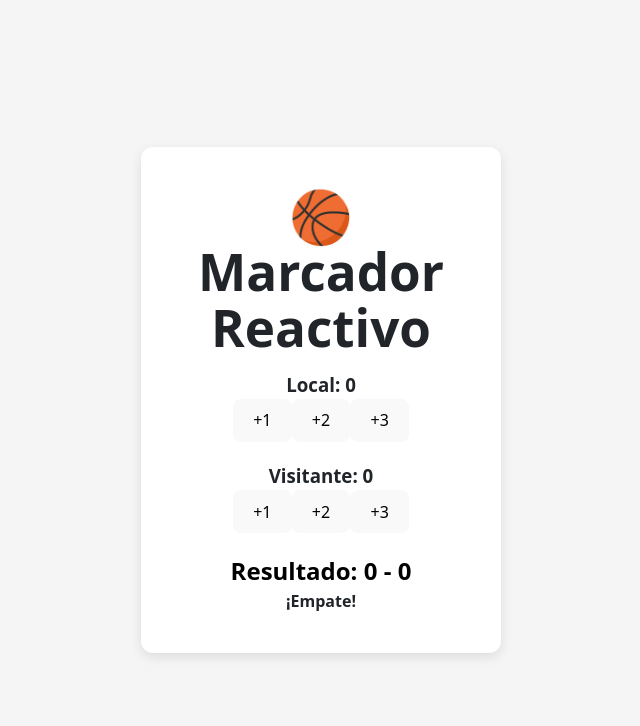
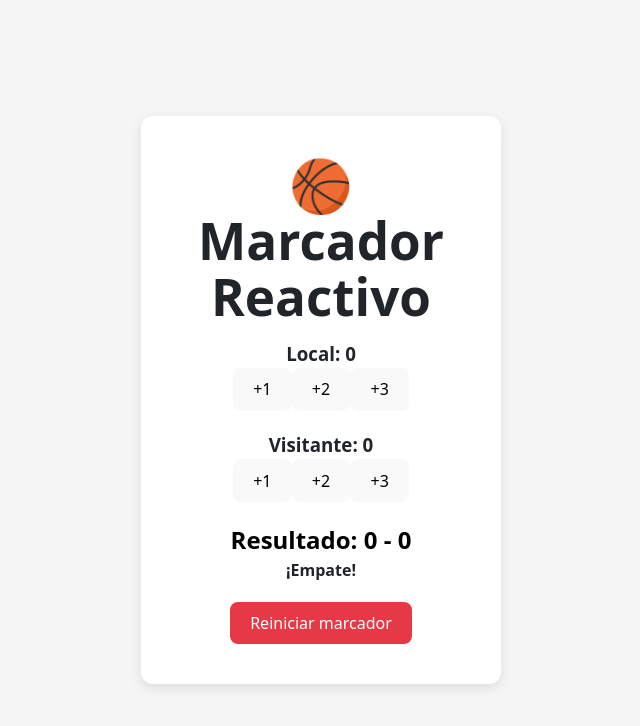
Before and after one commit to raulpra/DI, a React (Vite) app: page / in a window 1280 px wide. Shown: the top 726 px of the page, without its empty margins (319-959 px from the left). Built offline with nearby package versions, Linux system fonts and the light colour scheme.

Commit message:
Botón reiniciar marcador

```diff
--- a/src/App.tsx
+++ b/src/App.tsx
@@ -3,6 +3,10 @@ import { useState } from "react";
 function App() {
   const [local, setLocal] = useState(0);
   const [visitante, setVisitante] = useState(0);
+  const reiniciar = () => {
+    setLocal(0);
+    setVisitante(0);
+  };
 
   return (
     <>
@@ -57,6 +61,22 @@ function App() {
               ? "🏠 Gana el equipo local"
               : "🛫 Gana el visitante"}
           </h4>
+          <button
+            onClick={reiniciar}
+            style={{
+              marginTop: "20px",
+              backgroundColor: "#e63946",
+              color: "white",
+              border: "none",
+              borderRadius: "8px",
+              padding: "10px 20px",
+              fontSize: "16px",
+              cursor: "pointer",
+              transition: "background-color 0.3s",
+            }}
+          >
+            Reiniciar marcador
+          </button>
         </div>
       </div>
     </>
```
